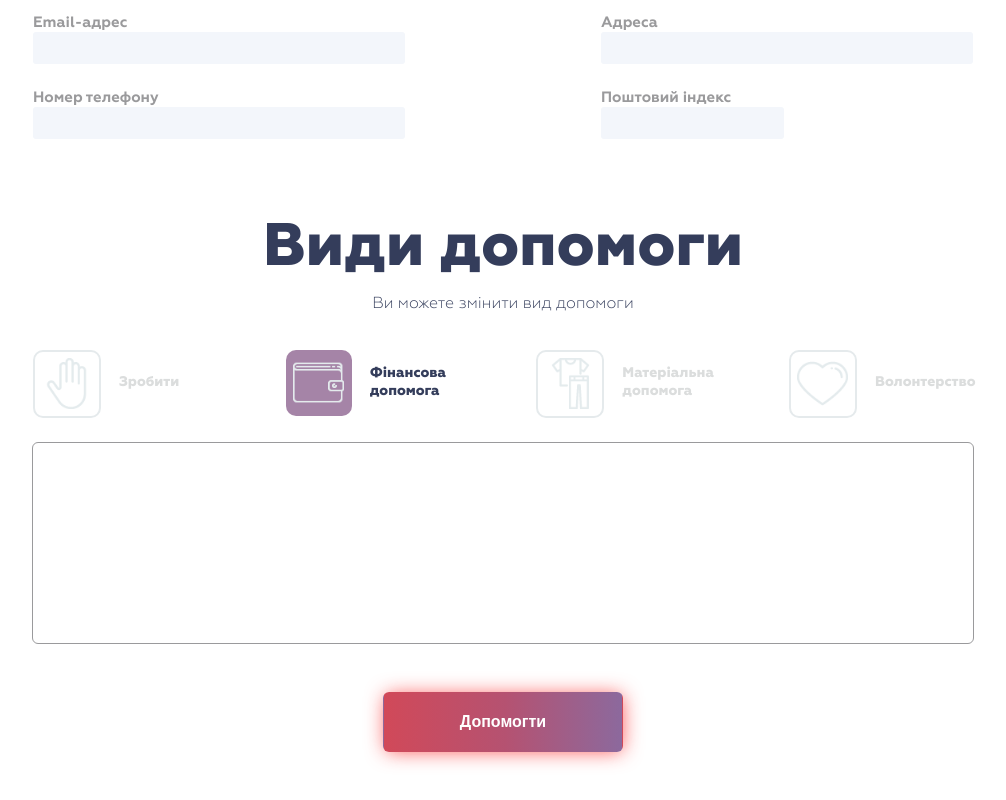
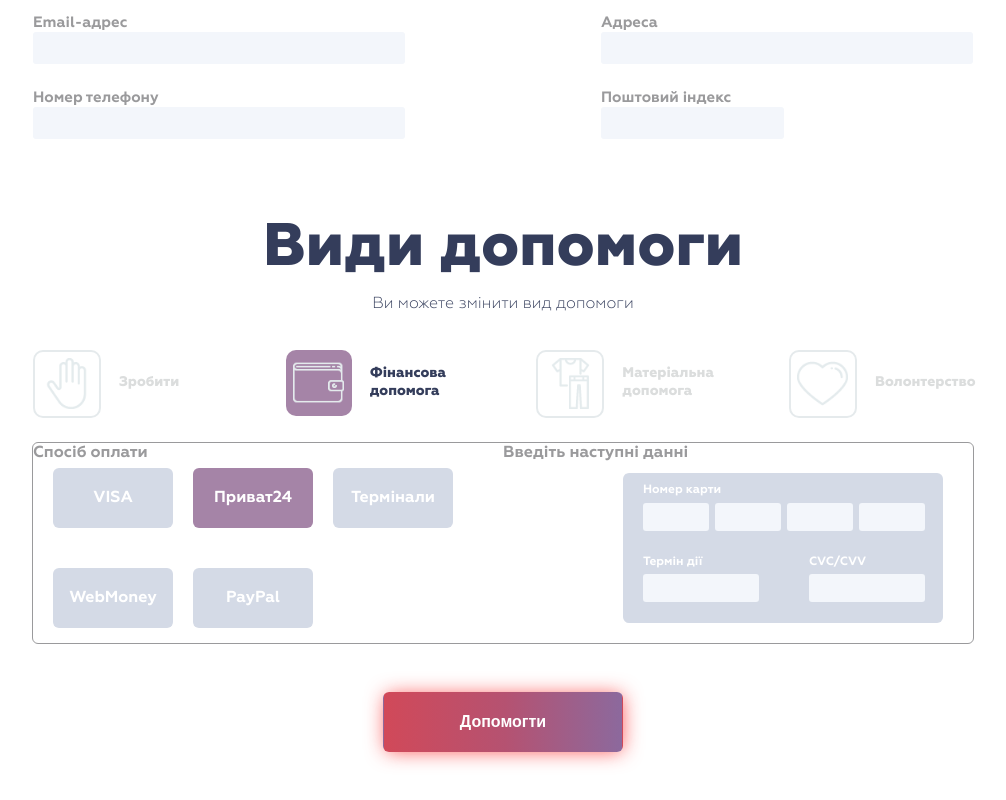
Before and after one commit to Vadym-Mishchenko/my-app, a React (Create React App) app: page / in a window 1280 px wide. Shown: the part 392-1192 px from the top of the page, without its empty margins (137-1143 px from the left). Built offline with nearby package versions, Linux system fonts and the light colour scheme.

Commit message:
card was fixed

```diff
--- a/src/Components/HelpTypes/HelpTypes.jsx
+++ b/src/Components/HelpTypes/HelpTypes.jsx
@@ -28,7 +28,50 @@ export const HelpTypes = () => {
           <p className="help__type-name">Волонтерство</p>
         </div>
       </div>
-      <div className="help__input"></div>
+
+      <div className="help__payment-choice payment-choice">
+        <div className="payment-choice__left">
+          <p className="payment-choice__left-text">Споciб оплати</p>
+          <div className="payment-choice__left-card">
+            <p className="payment-choice__left-title">VISA</p>
+          </div>
+          <div className="payment-choice__left-card payment-choice__left-card--active">
+            <p className="payment-choice__left-title">Приват24</p>
+          </div>
+          <div className="payment-choice__left-card">
+            <p className="payment-choice__left-title">Термiнали</p>
+          </div>
+          <div className="payment-choice__left-card">
+            <p className="payment-choice__left-title">WebMoney</p>
+          </div>
+          <div className="payment-choice__left-card">
+            <p className="payment-choice__left-title">PayPal</p>
+          </div>
+        </div>
+        <div className="payment-choice__right">
+          <p className="payment-choice__left-text">Введiть наступнi даннi</p>
+          <div className="payment-choice__right-card card-data">
+            <div className="card-data__number">
+              <p className="card-data__number-p">Номер карти</p>
+              <input type="text" className="card-data__number-input"/>
+              <input type="text" className="card-data__number-input"/>
+              <input type="text" className="card-data__number-input"/>
+              <input type="text" className="card-data__number-input"/>
+            </div>
+            <div className="card-data__container">
+              <div className="card-data__term">
+                <p className="card-data__term-p">Термін дії</p>
+                <input type="text" className="card-data__term-input"/>
+              </div>
+              <div className="card-data__cvv">
+                <p className="card-data__cvv-p">CVC/CVV</p>
+                <input type="text" className="card-data__cvv-input"/>
+              </div>
+            </div>
+          </div>
+        </div>
+      </div>
+
       <button className="help__button">Допомогти</button>
     </div>
   )
--- a/src/Components/HelpTypes/HelpTypes.scss
+++ b/src/Components/HelpTypes/HelpTypes.scss
@@ -91,12 +91,8 @@
     color: #343d5b;
   }
 
-  &__input {
+  &__payment-choice {
     margin-bottom: 48px;
-    width: 940px;
-    height: 200px;
-    border: 1px solid #9a9a9c;
-    border-radius: 6px;
   }
 
   &__button {
@@ -113,10 +109,142 @@
     -webkit-box-shadow: 1px 1px 20px -2px rgba(250,25,25,0.75);
     -moz-box-shadow: 1px 1px 20px 3px rgba(250,25,25,0.75);
 
-    transition: all 0.3s;
+    transition: transform 0.3s;
   }
 
   &__button:hover {
     transform: scale(110%);
   }
 }
+
+.payment-choice {
+  position: relative;
+  display: flex;
+  width: 940px;
+  height: 200px;
+  border: 1px solid #9a9a9c;
+  border-radius: 6px;
+
+  &__left {
+    display: flex;
+    flex-wrap: wrap;
+    width: 470px;
+    height: 200px;
+    border-radius: 6px;
+  }
+
+  &__left-text {
+    position: absolute;
+    color: #9a9a9c;
+  }
+
+  &__left-card {
+    display: flex;
+    align-items: center;
+    justify-content: center;
+    margin-top: 25px;
+    margin-left: 20px;
+    width: 120px;
+    height: 60px;
+    cursor: pointer;
+    background-color: #d4dae6;
+    border-radius: 6px;
+
+    transition: transform 0.3s;
+  }
+
+  &__left-card:hover {
+    transform: scale(110%);
+  }
+
+  &__left-card--active {
+    background-color: #8e6591cb;
+  }
+
+  &__left-title {
+    color: #fff;
+  }
+
+  &__right {
+    width: 470px;
+    height: 200px;
+    border-radius: 6px;
+  }
+
+  &__right-text {
+    position: absolute;
+    color: #9a9a9c;
+  }
+
+  &__right-card {
+    margin-top: 30px;
+    margin-left: 120px;
+    box-sizing: border-box;
+    padding: 30px 20px 20px;
+    width: 320px;
+    height: 150px;
+    border-radius: 6px;
+    background-color: #d4dae6;
+  }
+}
+
+.card-data {
+  position: relative;
+
+  &__number-p {
+    position: absolute;
+    top: 10px;
+  }
+
+  &__number {
+    display: flex;
+    gap: 6px;
+  }
+
+  &__number {
+    font-size: 12px;
+    color: #fff;
+  }
+
+  &__number-input {
+    margin-bottom: 24px;
+    height: 24px;
+    width: 60px;
+    background-color: #f3f6fb;
+    border: 1px solid transparent;
+    border-radius: 3px;
+  }
+
+  &__container {
+    display: flex;
+    gap: 50px;
+  }
+
+  &__term-p {
+    margin-bottom: 4px;
+    font-size: 12px;
+    color: #fff;
+  }
+
+  &__term-input {
+    height: 24px;
+    width: 110px;
+    background-color: #f3f6fb;
+    border: 1px solid transparent;
+    border-radius: 3px;
+  }
+
+  &__cvv-p {
+    margin-bottom: 4px;
+    font-size: 12px;
+    color: #fff;
+  }
+
+  &__cvv-input {
+    height: 24px;
+    width: 110px;
+    background-color: #f3f6fb;
+    border: 1px solid transparent;
+    border-radius: 3px;
+  }
+}
```
